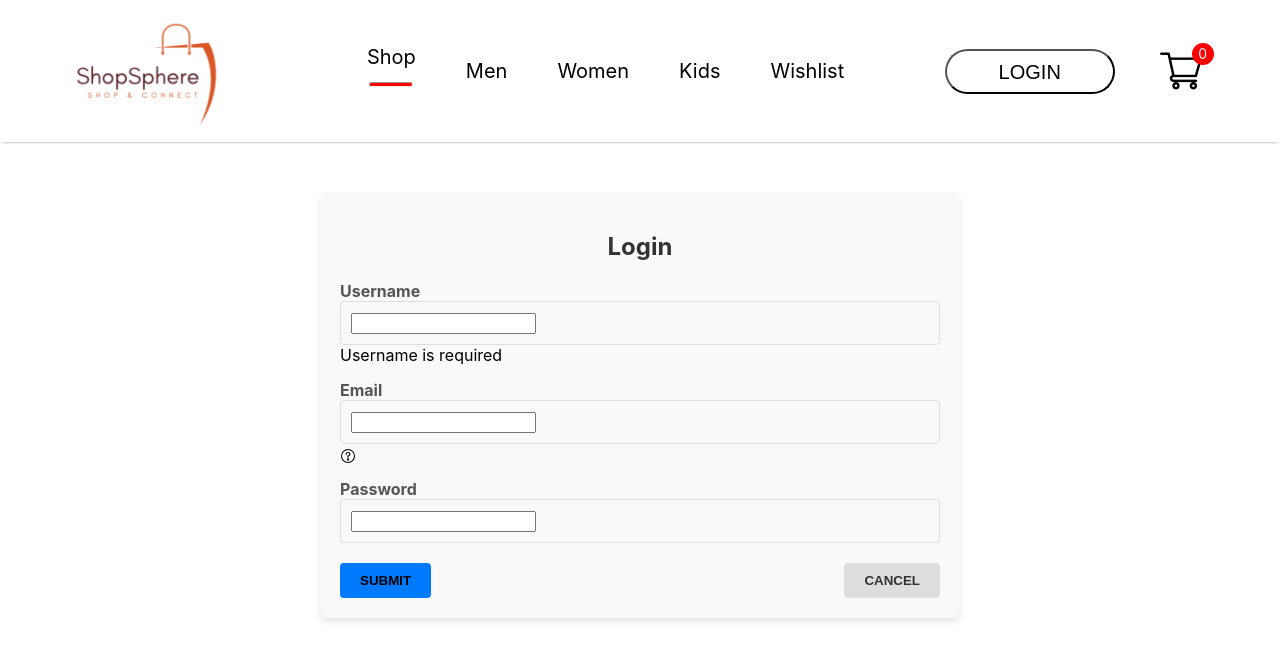
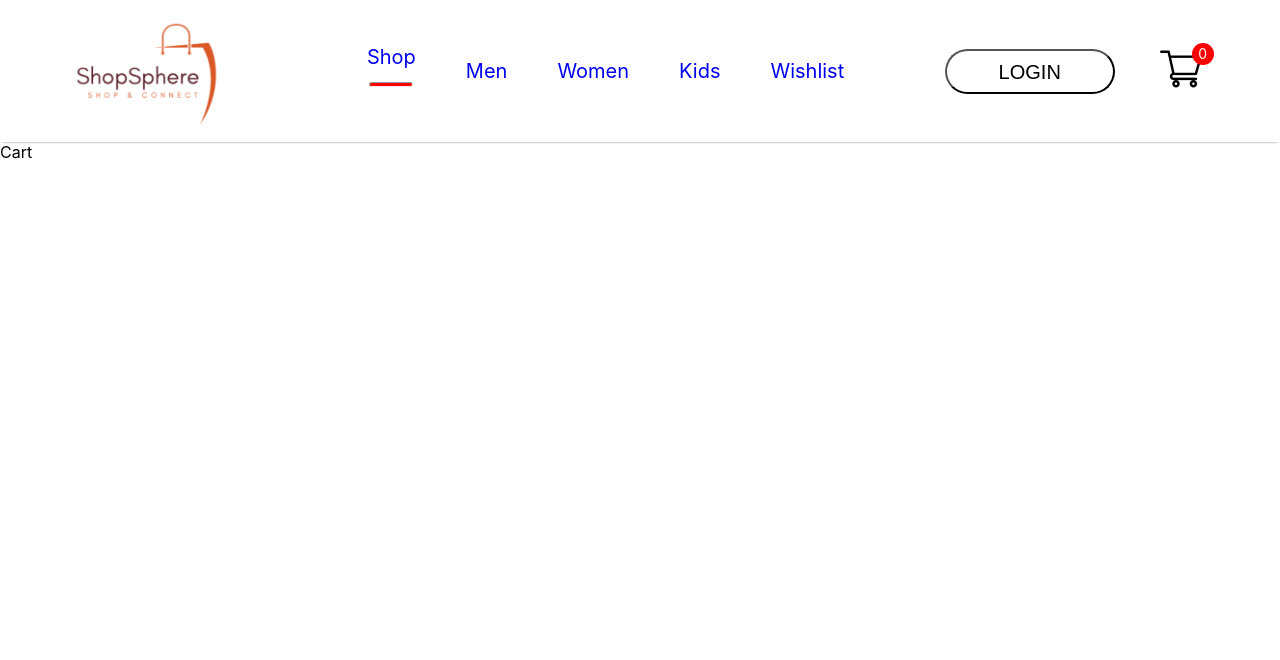
Before and after one commit to mansidavkhar/Shoppy, a React (Create React App) app in the folder frontend/: page /cart in a window 1280 px wide. Shown: the top 660 px of the page. Built offline with nearby package versions, Linux system fonts and the light colour scheme.

Commit message:
routing of navbar components

```diff
--- a/frontend/src/App.js
+++ b/frontend/src/App.js
@@ -3,11 +3,32 @@
 import Navbar from './Components/Navbar/Navbar';
 import FormComponent from './Components/Form/Form'; // Update the path to your Form.jsx file if needed
 
+import {BrowserRouter, Routes, Route} from 'react-router-dom';
+import ShopCategory from './Pages/ShopCategory';
+import Wishlist from './Pages/Wishlist';
+import Shop from './Pages/Shop';
+import Product from './Pages/Product';
+import Cart from './Pages/Cart';
+import LoginSignup from './Pages/LoginSignup';
+
 function App() {
   return (
     <div>
-      <Navbar />
-      <FormComponent />
+      <BrowserRouter>
+        <Navbar />
+        <Routes>
+          <Route path="/" element={<Shop />} />
+          <Route path="/mens" element={<ShopCategory category="mens"/>} />
+          <Route path="/womens" element={<ShopCategory category="womens"/>} />
+          <Route path="/kids" element={<ShopCategory category="kids"/>} />
+          <Route path="/wishlist" element={<Wishlist />} />
+          <Route path="/product" element={<Product />}>
+            <Route path=":productId" element={<Product />} />
+          </Route>
+          <Route path="/cart" element={<Cart />} />
+          <Route path="/login" element={<LoginSignup />} />
+        </Routes>
+      </BrowserRouter>
     </div>
   );
 }
--- a/frontend/src/Components/Navbar/Navbar.css
+++ b/frontend/src/Components/Navbar/Navbar.css
@@ -71,6 +71,9 @@
     background: rgb(224, 222, 222);
 }
 
+.nav-login-cart img{
+    cursor: pointer;
+}
 .nav-cart-count{
     height: 22px;
     width: 22px;
--- a/frontend/src/Components/Navbar/Navbar.jsx
+++ b/frontend/src/Components/Navbar/Navbar.jsx
@@ -2,6 +2,7 @@
 import './Navbar.css'
 import mylogo from '../Assets/my_logo.png'
 import cart_icon from '../Assets/cart_icon.png'
+import { Link } from 'react-router-dom'
 
 const Navbar = () => {
 
@@ -15,18 +16,17 @@
         </div>
 
         <ul className="nav-menu">
-            <li onClick={()=>{setMenu("shop")}}>Shop {menu==="shop"?<hr/>:<></>}</li>
-
-            <li onClick={()=>{setMenu("mens")}}>Men {menu==="mens"?<hr/>:<></>}</li>
-            <li onClick={()=>{setMenu("womens")}}>Women {menu==="womens"?<hr/>:<></>}</li>
-            <li onClick={()=>{setMenu("kids")}}>Kids {menu==="kids"?<hr/>:<></>}</li>
-            <li onClick={()=>{setMenu("wishlist")}}>Wishlist {menu==="wishlist"?<hr/>:<></>}</li>
+            <li onClick={()=>{setMenu("shop")}}><Link style={{textDecoration: 'none'}} to='/'>Shop </Link>{menu==="shop"?<hr/>:<></>}</li>
+            <li onClick={()=>{setMenu("mens")}}><Link style={{textDecoration: 'none'}} to='/mens'>Men </Link>{menu==="mens"?<hr/>:<></>}</li>
+            <li onClick={()=>{setMenu("womens")}}><Link style={{textDecoration: 'none'}} to='/womens'>Women </Link>{menu==="womens"?<hr/>:<></>}</li>
+            <li onClick={()=>{setMenu("kids")}}><Link style={{textDecoration: 'none'}} to='/kids'>Kids </Link>{menu==="kids"?<hr/>:<></>}</li>
+            <li onClick={()=>{setMenu("wishlist")}}><Link style={{textDecoration: 'none'}} to='/wishlist'>Wishlist </Link>{menu==="wishlist"?<hr/>:<></>}</li>
         </ul>
 
 
         <div className="nav-login-cart">
-            <button>login</button>
-            <img src={cart_icon} alt="" />
+            <Link to='/login'><button>login</button></Link>
+            <Link to='/cart'><img src={cart_icon} alt="" /></Link>
             <div className="nav-cart-count">0</div>
         </div>
 
--- /dev/null
+++ b/frontend/src/Pages/Cart.jsx
@@ -0,0 +1,9 @@
+import React from 'react'
+
+const Cart = () => {
+  return (
+    <div>Cart</div>
+  )
+}
+
+export default Cart
--- /dev/null
+++ b/frontend/src/Pages/LoginSignup.jsx
@@ -0,0 +1,9 @@
+import React from 'react'
+
+const LoginSignup = () => {
+  return (
+    <div>LoginSignup</div>
+  )
+}
+
+export default LoginSignup
--- /dev/null
+++ b/frontend/src/Pages/Product.jsx
@@ -0,0 +1,9 @@
+import React from 'react'
+
+const Product = () => {
+  return (
+    <div>Product</div>
+  )
+}
+
+export default Product
--- /dev/null
+++ b/frontend/src/Pages/Shop.jsx
@@ -0,0 +1,9 @@
+import React from 'react'
+
+const Shop = () => {
+  return (
+    <div>Shop</div>
+  )
+}
+
+export default Shop
--- /dev/null
+++ b/frontend/src/Pages/ShopCategory.jsx
@@ -0,0 +1,9 @@
+import React from 'react'
+
+const ShopCategory = () => {
+  return (
+    <div>ShopCategory</div>
+  )
+}
+
+export default ShopCategory
--- /dev/null
+++ b/frontend/src/Pages/Wishlist.jsx
@@ -0,0 +1,9 @@
+import React from 'react'
+
+const Wishlist = () => {
+  return (
+    <div>Wishlist</div>
+  )
+}
+
+export default Wishlist
```
